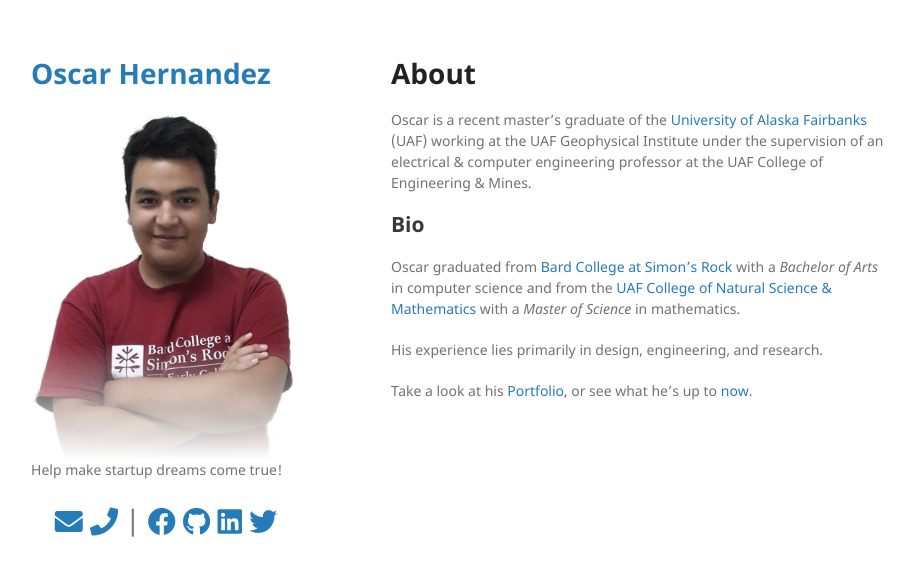
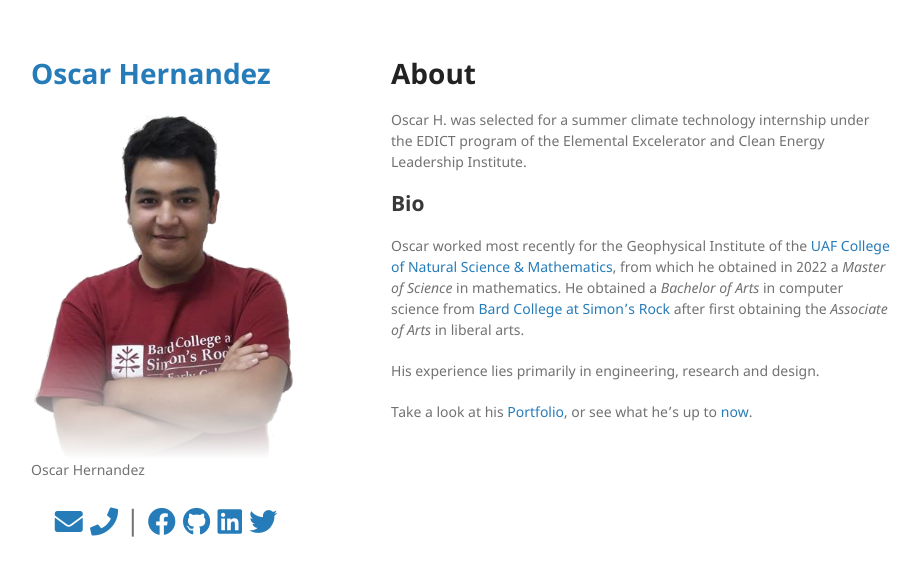
Before and after one commit to mathemonads/mathemonads.github.io, a Jekyll site: the page built from index.md, in a window 1280 px wide. Shown: the top 576 px of the page, without its empty margins (179-1100 px from the left). Built offline with Jekyll 4.4.1, drawn with Linux system fonts in a browser that asks for light colours; nearby versions of some CDN libraries.

Commit message:
done with UAF GI

```diff
--- a/_config.yml
+++ b/_config.yml
@@ -1,6 +1,6 @@
 title: Oscar Hernandez
 logo: /assets/img/logo.png
-description: Help make startup dreams come true!
+description: Oscar Hernandez
 email: 98Hernandez.Oscar@gmail.com
 show_downloads: true
 google_analytics:
--- a/index.md
+++ b/index.md
@@ -5,11 +5,11 @@ layout: default
 
 # About
 
-Oscar is a recent master's graduate of the [University of Alaska Fairbanks](https://sites.google.com/alaska.edu/oihernandez "oihernandez@alaska.edu") (UAF) working at the UAF Geophysical Institute under the supervision of an electrical & computer engineering professor at the UAF College of Engineering & Mines.
+Oscar H. was selected for a summer climate technology internship under the EDICT program of the Elemental Excelerator and Clean Energy Leadership Institute.
 
 ## Bio
-Oscar graduated from [Bard College at Simon's Rock](https://simons-rock.edu/news/students-win-prize-physics-research.php "Simon's Rock") with a _Bachelor of Arts_ in computer science and from the [UAF College of Natural Science & Mathematics](https://www.uaf.edu/cnsm "UAF CNSM") with a _Master of Science_ in mathematics.
+Oscar worked most recently for the Geophysical Institute of the [UAF College of Natural Science & Mathematics](https://sites.google.com/alaska.edu/oihernandez "oihernandez@alaska.edu"), from which he obtained in 2022 a _Master of Science_ in mathematics. He obtained a _Bachelor of Arts_ in computer science from [Bard College at Simon's Rock](https://simons-rock.edu/news/students-win-prize-physics-research.php "Simon's Rock") after first obtaining the _Associate of Arts_ in liberal arts.
 
-His experience lies primarily in design, engineering, and research.
+His experience lies primarily in engineering, research and design.
 
 Take a look at his [Portfolio](/portfolio/index.html "Portfolio"), or see what he's up to [now](/blog/bio/now.html "Now").
```
Also changed, not shown: blog/bio/now.md (+1 -1 lines).
